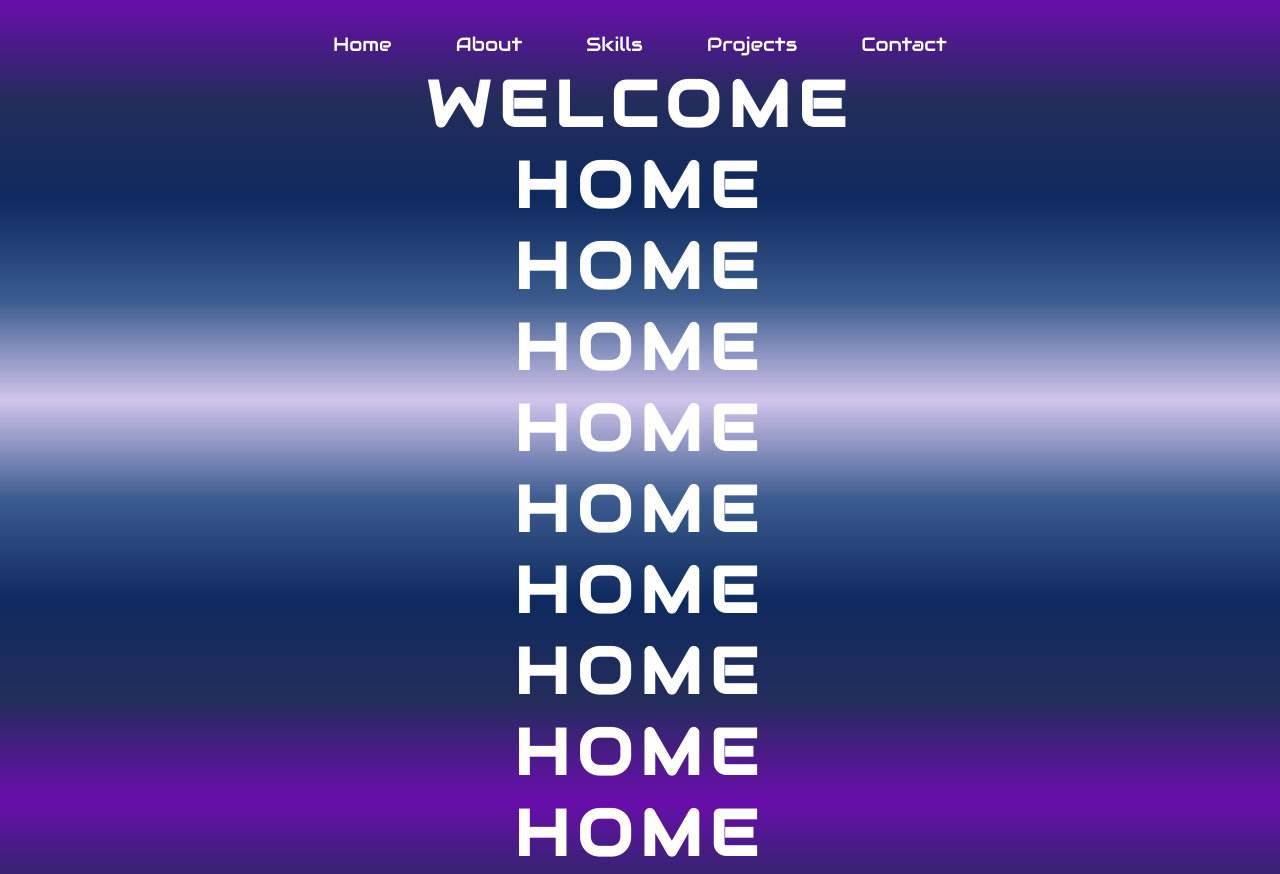
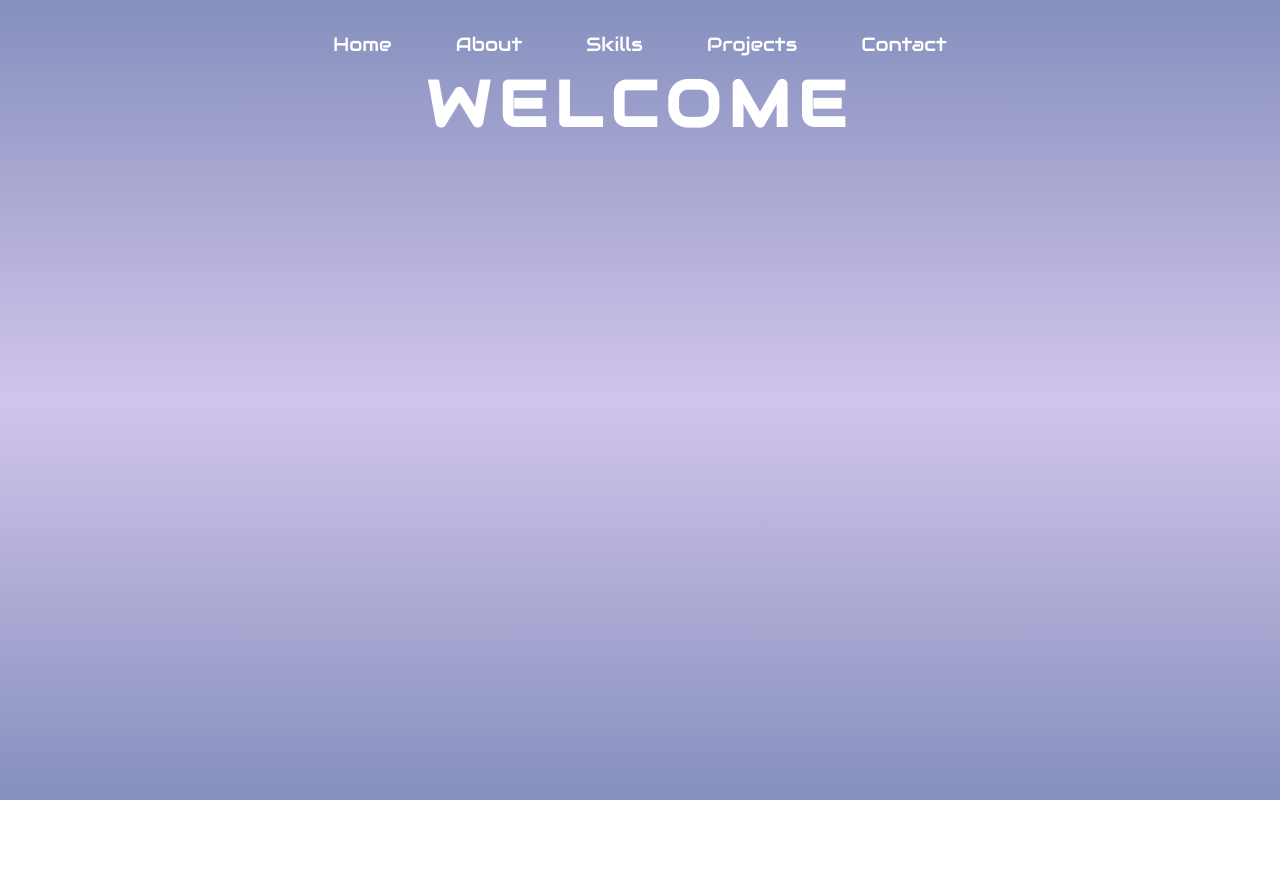
Before and after one commit to bnewman27/portfolio, a React (Create React App) app: page / in a window 1280 px wide. After the commit the page ends 800 px from the top, so only its background shows below. Built offline with nearby package versions, Linux system fonts and the light colour scheme.

Commit message:
Updates to front end styling and content

```diff
--- a/src/components/Contact.jsx
+++ b/src/components/Contact.jsx
@@ -1,5 +1,6 @@
 import React, { useState, useEffect } from 'react';
 import styles from '../styles/Contact.module.scss';
+import classes from '../styles/Contact.module.scss';
 import { FaEnvelope, FaLinkedin, FaGithub, FaPhoneSquareAlt } from 'react-icons/fa';
 
 const Contact = () => {
@@ -32,7 +33,7 @@ const Contact = () => {
         <div className={styles['form-item']}>
           <label htmlFor="message" className={styles['form-label']}>Message:</label>
           <br />
-          <textarea className={styles['form-text']} id="message" name="message" required maxLength="500"></textarea>
+          <textarea className={`${styles['form-text']}, ${classes['message-input-box']}`} id="message" name="message" required maxLength="500"></textarea>
         </div>
         <button type="submit" className={styles['submit-button']}>Submit</button>
       </form>
--- a/src/components/Home.jsx
+++ b/src/components/Home.jsx
@@ -19,33 +19,6 @@ const Home = () => {
         <h1 className={styles['header']}>
           Welcome
         </h1>
-        <h1 className={styles['header']}>
-          Home
-        </h1>
-        <h1 className={styles['header']}>
-          Home
-        </h1>
-        <h1 className={styles['header']}>
-          Home
-        </h1>
-        <h1 className={styles['header']}>
-          Home
-        </h1>
-        <h1 className={styles['header']}>
-          Home
-        </h1>
-        <h1 className={styles['header']}>
-          Home
-        </h1>
-        <h1 className={styles['header']}>
-          Home
-        </h1>
-        <h1 className={styles['header']}>
-          Home
-        </h1>
-        <h1 className={styles['header']}>
-          Home
-        </h1>
       </div>
   );
 };
--- a/src/styles/Contact.module.scss
+++ b/src/styles/Contact.module.scss
@@ -19,21 +19,20 @@
     flex-direction: column;
     align-items: center;
     justify-content: center;
-    margin-bottom: 2rem;
+    margin-bottom: 1rem;
     width: 100%;
     max-width: 400px;
   }
 
   .form-label {
     font-size: 2rem;
-    margin-bottom: 1rem;
   }
 
   .form-text {
     border: none;
     border-radius: 20px;
     padding: 0.5rem 1rem;
-    margin: 1rem;
+    margin-bottom: 1rem;
     font-size: 1.2rem;
     box-shadow: 2px 2px 10px rgba(0, 0, 0, 0.3);
     width: 100%;
@@ -54,8 +53,29 @@
   margin-bottom: 2rem;
 }
 
+.message-input-box {
+    border: none;
+    border-radius: 20px;
+    padding: 0.5rem 1rem;
+    margin: 1rem;
+    font-size: 1.2rem;
+    box-shadow: 2px 2px 10px rgba(0, 0, 0, 0.3);
+    width: 100%;
+    max-width: 400px;
+    color: black;
+    font-family: 'Montserrat', sans-serif;
+    resize: none;
+    height: calc(7 * 1.2rem + 2 * 1rem);
+
+    &:focus {
+      outline: none;
+      box-shadow: 2px 2px 10px rgba(0, 0, 0, 0.5);
+    }
+  }
+
 .contact-info {
   display: flex;
+
   flex-direction: column;
   align-items: center;
   justify-content: center;
@@ -100,7 +120,6 @@
   border: none;
   border-radius: 20px;
   padding: 0.5rem 2rem;
-  margin-top: 2rem;
   font-size: 1.5rem;
   box-shadow: 2px 2px 10px rgba(0, 0, 0, 0.3);
   cursor: pointer;
--- a/src/styles/Navbar.module.scss
+++ b/src/styles/Navbar.module.scss
@@ -2,7 +2,6 @@
 
 * {
   text-decoration: none;
-  color: white;
 }
 
 body {
@@ -39,6 +38,7 @@ body {
 .navName {
   padding-top: 1.5rem;
   text-decoration: none;
+  color: white;
 }
 
 .homeNav {
```
